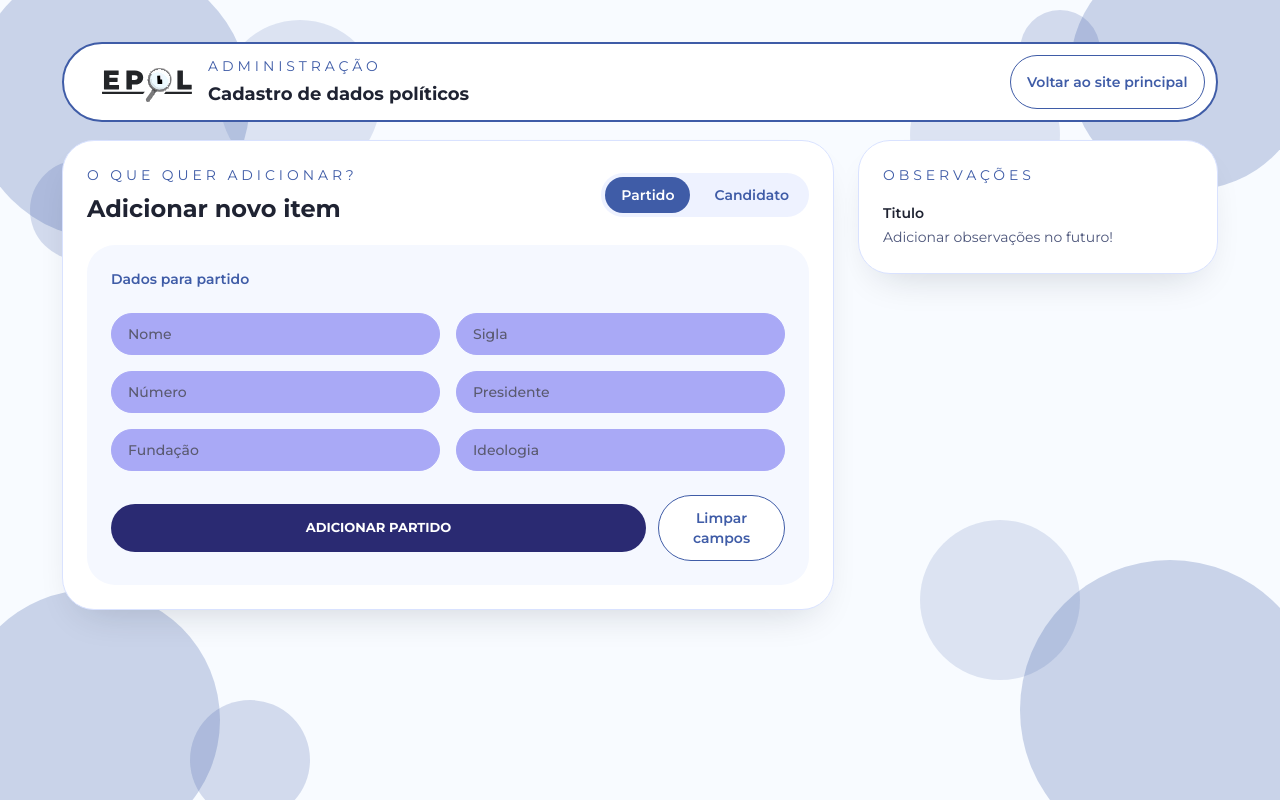
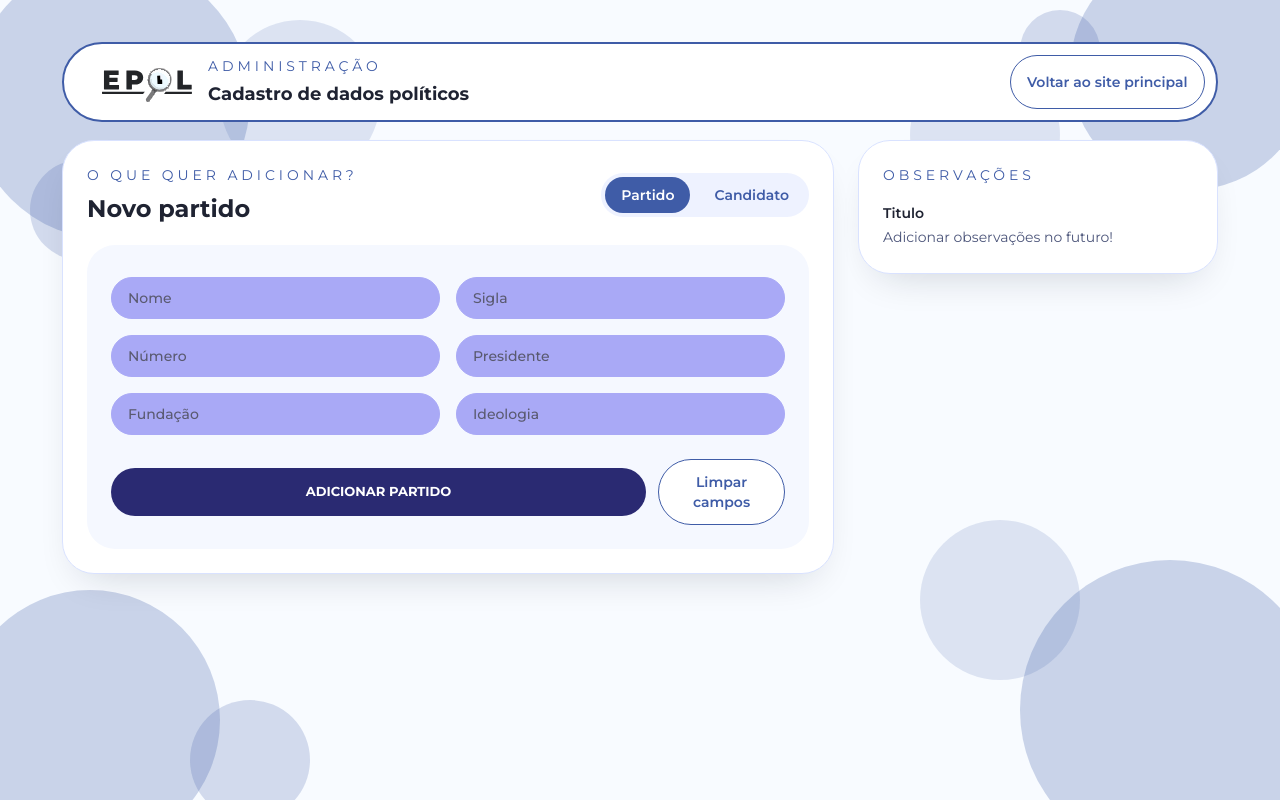
Before and after one commit to tcc-epol-ejs/epol-web, a React (Vite) app: page /admin in a window 1280 px wide. Built offline with nearby package versions, Linux system fonts and the light colour scheme.

Commit message:
feat: nova lógica para que o título "novo partido/candidato" mude baseado no tipo selecionado

```diff
--- a/src/pages/admin/index.tsx
+++ b/src/pages/admin/index.tsx
@@ -209,7 +209,9 @@ export default function Admin() {
                         O que quer adicionar?
                       </p>
                       <h2 className="mt-2 text-2xl font-bold">
-                        Adicionar novo item
+                        {activeSection === 'partido'
+                          ? 'Novo partido'
+                          : 'Novo candidato'}
                       </h2>
                     </div>
                     <div className="flex gap-2 rounded-full bg-[#eef2ff] p-1">
@@ -231,11 +233,7 @@ export default function Admin() {
                   </div>
 
                   <div className="rounded-[28px] bg-[#f5f8ff] p-6">
-                    <p className="text-sm font-semibold text-[#3f5ca7]">
-                      Dados para{' '}
-                      {activeSection === 'partido' ? 'partido' : 'candidato'}
-                    </p>
-                    <div className="mt-6 grid gap-4 sm:grid-cols-2">
+                    <div className="mt-2 grid gap-4 sm:grid-cols-2">
                       {activeSection === 'partido' ? (
                         <>
                           <Textbox
```
